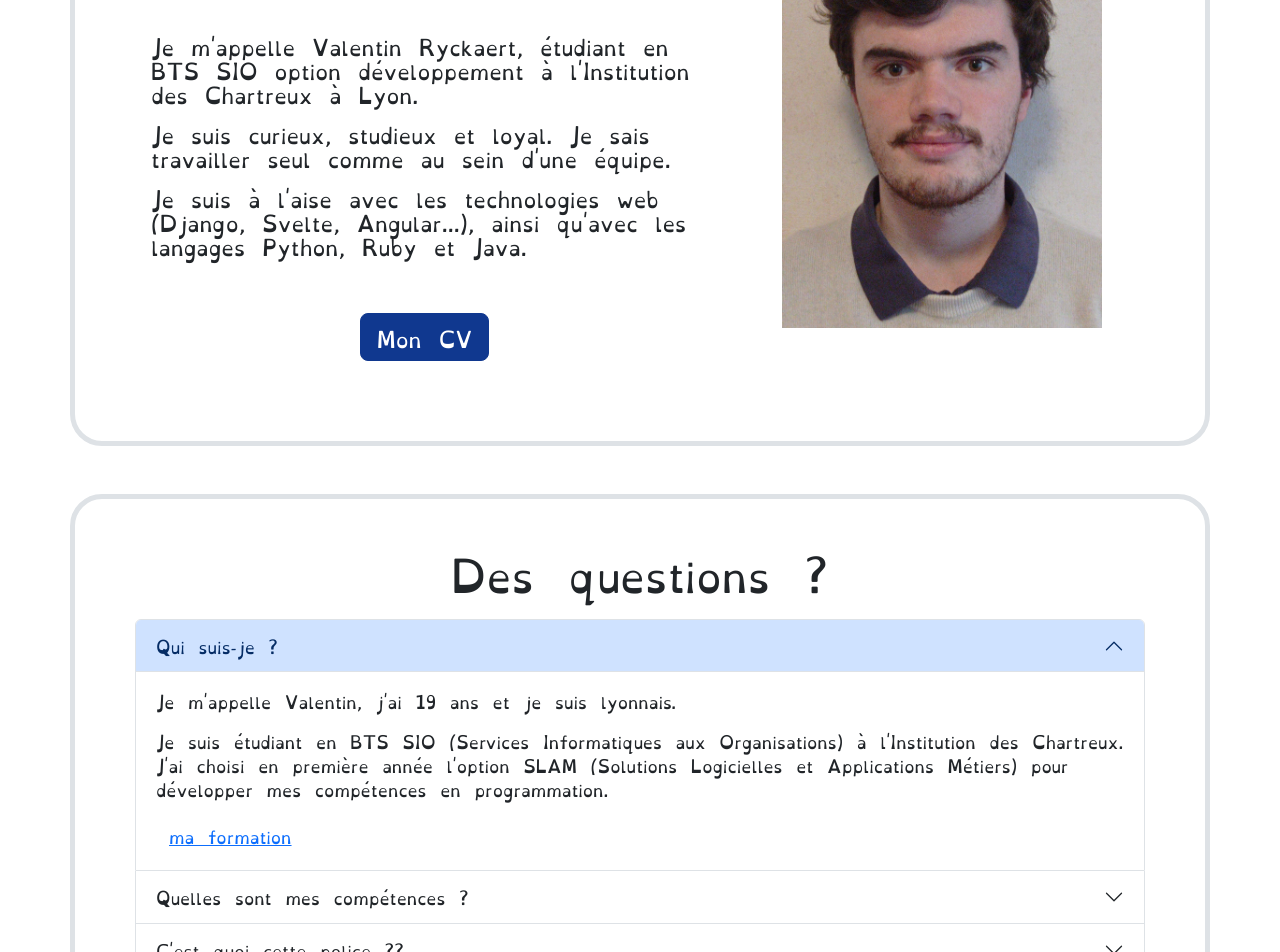
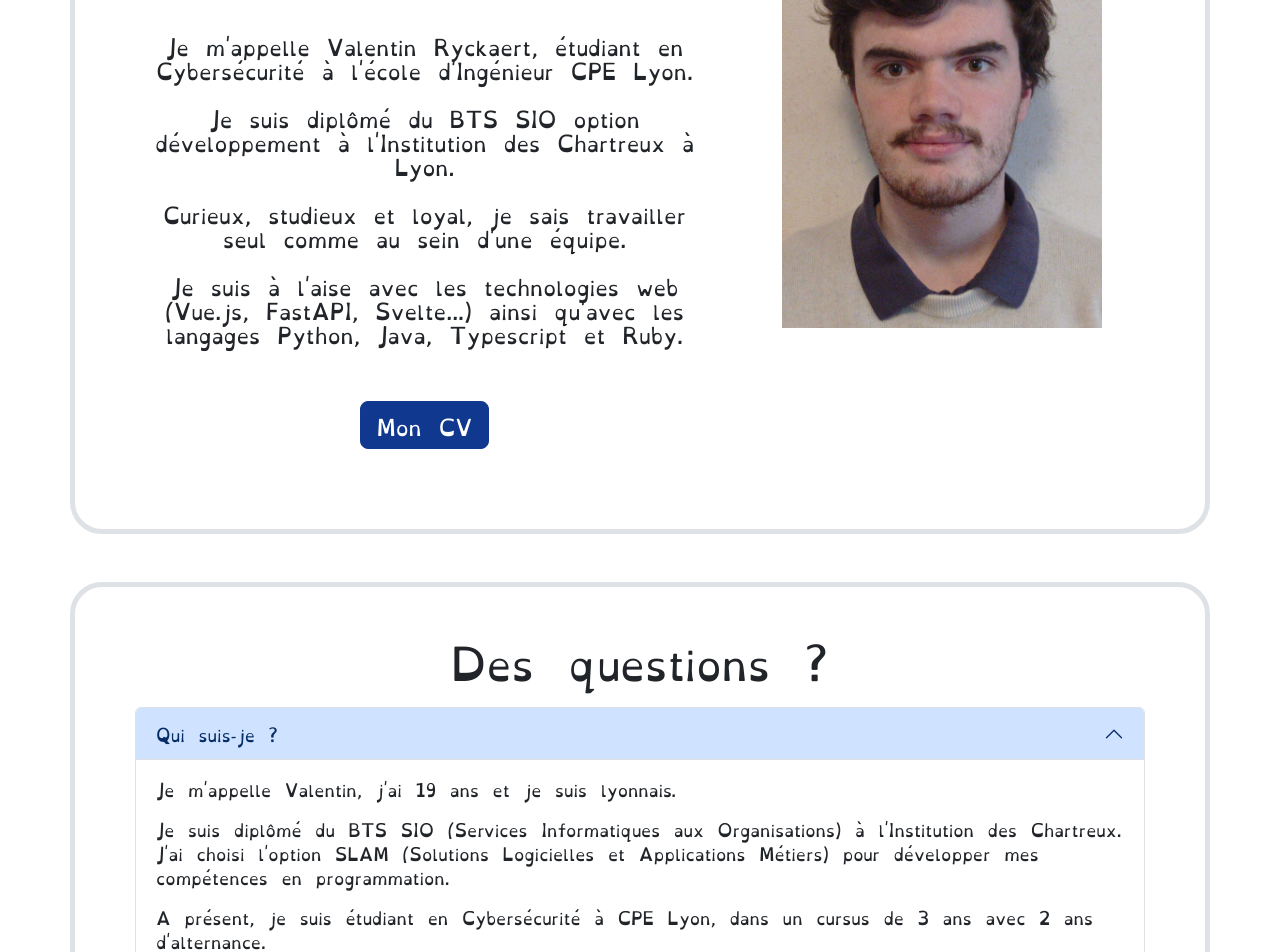
Before and after one commit to valentinRyckaert/portefolio, a SvelteKit app: page / in a window 1280 px wide. Shown: the part 380-1332 px from the top of the page. Built offline with nearby package versions, Linux system fonts and the light colour scheme.

Commit message:
Feat: update Home page

```diff
--- a/src/components/main/Acordion-question.svelte
+++ b/src/components/main/Acordion-question.svelte
@@ -1,3 +1,17 @@
+<script>
+    function getAge(dateString) {
+        var today = new Date();
+        var birthDate = new Date(dateString);
+        var age = today.getFullYear() - birthDate.getFullYear();
+        var m = today.getMonth() - birthDate.getMonth();
+        if (m < 0 || (m === 0 && today.getDate() < birthDate.getDate()))
+        {
+            age--;
+        }
+        return age;
+    }
+</script>
+
 <h1 class="text-center mb-4">Des questions ?</h1>
 <div class="accordion" id="accordionExample">
     <div class="accordion-item">
@@ -9,11 +23,14 @@
         <div id="collapseOne" class="accordion-collapse collapse show" data-bs-parent="#accordionExample">
             <div class="accordion-body">
                 <p>
-                    Je m'appelle Valentin, j'ai 19 ans et je suis lyonnais.
+                    Je m'appelle Valentin, j'ai {getAge("November 24, 2005 07:00:00")} ans et je suis lyonnais.
                 </p>
                 <p>
-                    Je suis étudiant en BTS SIO (Services Informatiques aux Organisations) à l'Institution des Chartreux.
-                    J'ai choisi en première année l'option SLAM (Solutions Logicielles et Applications Métiers) pour développer mes compétences en programmation.
+                    Je suis diplômé du BTS SIO (Services Informatiques aux Organisations) à l'Institution des Chartreux.
+                    J'ai choisi l'option SLAM (Solutions Logicielles et Applications Métiers) pour développer mes compétences en programmation.
+                </p>
+                <p>
+                    A présent, je suis étudiant en Cybersécurité à CPE Lyon, dans un cursus de 3 ans avec 2 ans d'alternance.
                 </p>
                 <a class="btn btn-link" href="/formation">ma formation</a>
             </div>
--- a/src/routes/+page.svelte
+++ b/src/routes/+page.svelte
@@ -6,9 +6,10 @@
     <div class="row p-lg-5 px-2 py-5 mb-5 border border-5 rounded-5">
         <div class="cust-col-lg-7">
             <h1 class="text-center mb-5">Bienvenue sur mon Porte-Folio</h1>
-            <h5 class="m-3 ">Je m'appelle Valentin Ryckaert, étudiant en BTS SIO option développement à l'Institution des Chartreux à Lyon.</h5>
-            <h5 class="m-3">Je suis curieux, studieux et loyal. Je sais travailler seul comme au sein d'une équipe.</h5>
-            <h5 class="m-3">Je suis à l'aise avec les technologies web (Django, Svelte, Angular...), ainsi qu'avec les langages Python, Ruby et Java.</h5>
+            <h5 class="text-center mx-3 my-4">Je m'appelle Valentin Ryckaert, étudiant en Cybersécurité à l'école d'Ingénieur CPE Lyon.</h5>
+            <h5 class="text-center mx-3 my-4">Je suis diplômé du BTS SIO option développement à l'Institution des Chartreux à Lyon.</h5>
+            <h5 class="text-center mx-3 my-4">Curieux, studieux et loyal, je sais travailler seul comme au sein d'une équipe.</h5>
+            <h5 class="text-center mx-3 my-4">Je suis à l'aise avec les technologies web (Vue.js, FastAPI, Svelte...) ainsi qu'avec les langages Python, Java, Typescript et Ruby.</h5>
             <div class="text-center pt-4 my-4">
                 <a href="docs/CV-Valentin-Ryckaert.pdf" target="_blank">
                     <button class="btn btn-lg btn-primary m-2">Mon CV</button>
```
